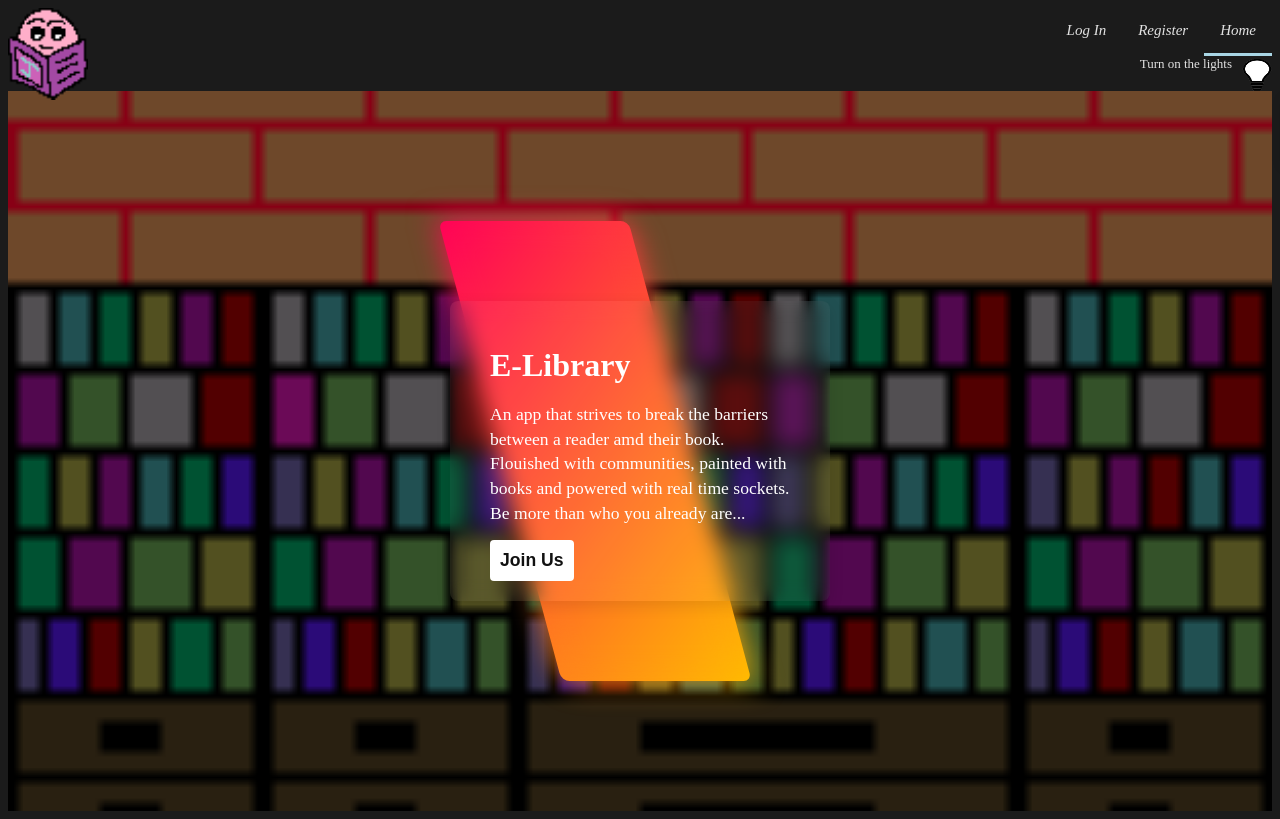
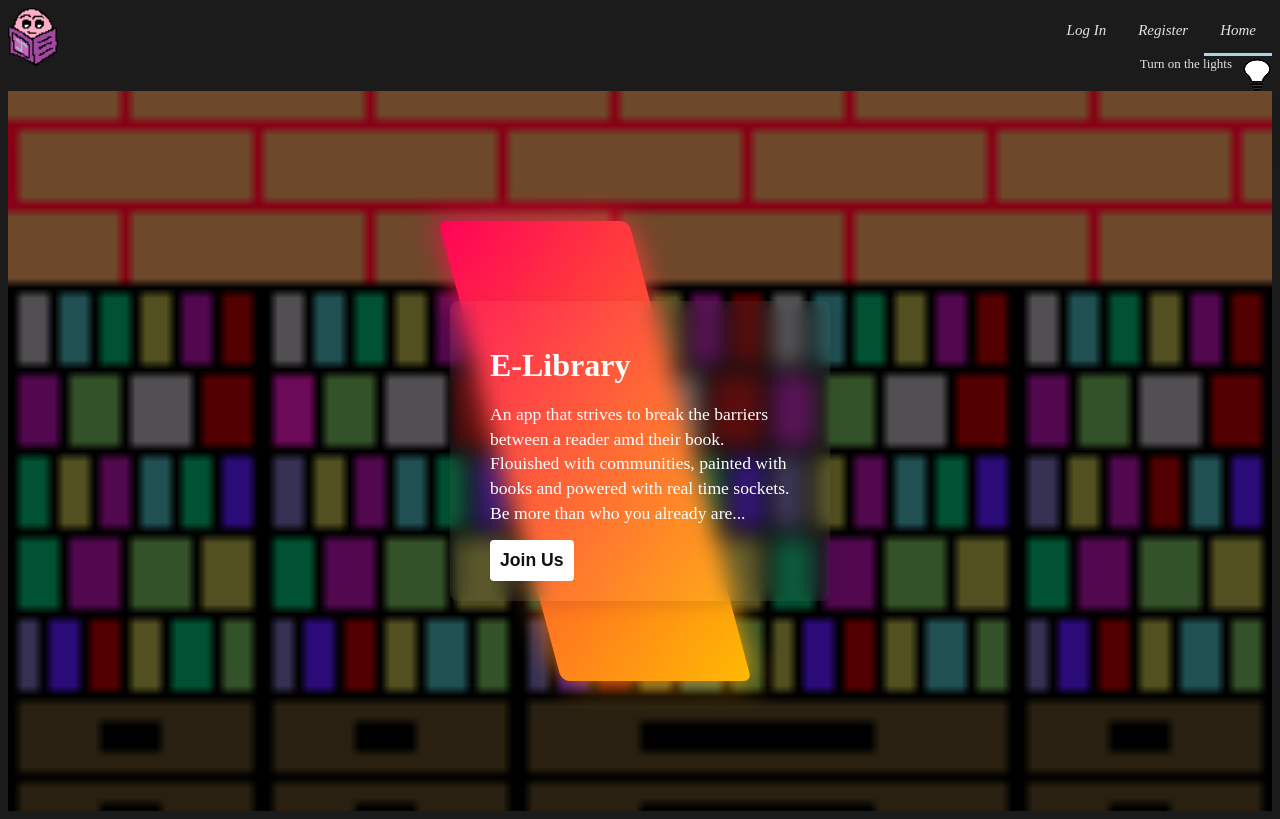
Before and after one commit to JayceFR/Library_FrontEnd, a React (Vite) app: page / in a window 1280 px wide. Shown: the top 819 px of the page. Built offline with nearby package versions, Linux system fonts and the light colour scheme; no server answers.

Commit message:
Repl fix

```diff
--- a/src/auth/authentication.jsx
+++ b/src/auth/authentication.jsx
@@ -34,6 +34,7 @@ function Authenticaiton() {
             const message = JSON.parse(event.data);
             console.log(message);
             if (message.type == "active") {
+                console.log("I am here");
                 setActiveConns(message.Conns);
             }
             if (message.type == "notify") {
--- a/src/constants/regexConstants.jsx
+++ b/src/constants/regexConstants.jsx
@@ -1,4 +1,4 @@
 //Declare the constant regex values
 export const email_regex_value = /^[a-z0-9A-Z]{2,}@..*\.com$/gm
-export const password_regex_value = /^((?=.*[0-9])(?=.*[a-z])(?=.*[A-Z])){8,}.*$/gm
-// export const password_regex_value = /\w{8,}/gm
+// export const password_regex_value = /^((?=.*[0-9])(?=.*[a-z])(?=.*[A-Z])){8,}.*$/gm
+export const password_regex_value = /\w{8,}/gm
--- a/src/pages/messages.jsx
+++ b/src/pages/messages.jsx
@@ -117,6 +117,7 @@ function Messages() {
   }, [messages]);
 
   useEffect(() => {
+    console.log("Inside the change function")
     for (let y = 0; y < receivers.length; y++) {
       let present = false;
       for (let x = 0; x < active_conns.length; x++) {
--- a/src/style.css
+++ b/src/style.css
@@ -9,7 +9,6 @@ body {
     color: var(--txtcolor);
     transition: background-color 0.8s;
     overflow-x: hidden;
-    overflow-y: hidden;
     /* all: unset */
 }
 
@@ -995,7 +994,7 @@ input[type="file"]{
 
 .logo{
     position: absolute;
-    width: 80px;
+    width: 50px;
 }
 
 ::-webkit-scrollbar-track {
```
